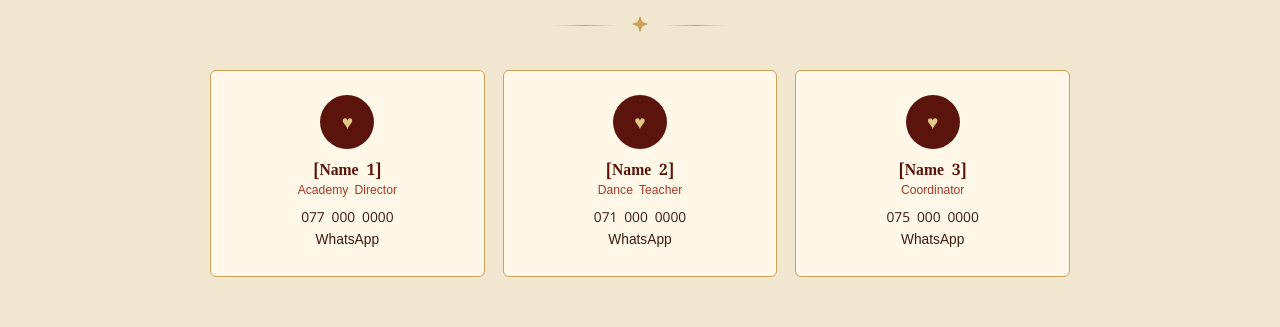
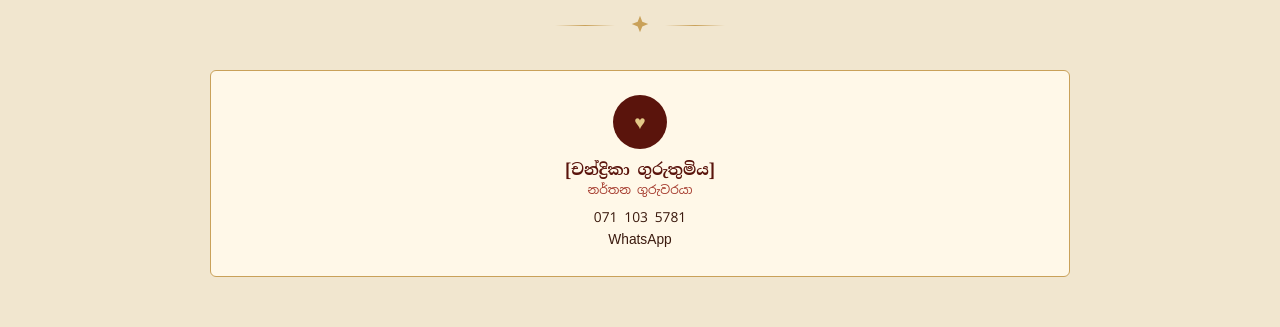
Before and after one commit to Rashminavo/wes-invitation, a Next.js app in the folder ves-mangalya-invitation/: page /invitation in a window 1280 px wide. Shown: the part 4620-4947 px from the top of the page. Built offline with nearby package versions, Linux system fonts and the light colour scheme.

Commit message:
Update contact information to use Sinhala terminology for consistency

```diff
--- a/ves-mangalya-invitation/components/OnePageSections.js
+++ b/ves-mangalya-invitation/components/OnePageSections.js
@@ -34,9 +34,7 @@ const PHOTOS = [
 const VENUE_NAME = 'සිංහපුර ශ්‍රී විජයනන්ද විහාරය';
 const MAPS_QUERY = 'Singhapura Sri Vijayananda Viharaya, Sri Lanka';
 const CONTACTS = [
-  { name: '[Name 1]', role: 'Academy Director', phone: '077 000 0000' },
-  { name: '[Name 2]', role: 'Dance Teacher', phone: '071 000 0000' },
-  { name: '[Name 3]', role: 'Coordinator', phone: '075 000 0000' },
+  { name: '[චන්ද්‍රිකා ගුරුතුමිය]', role: 'නර්තන ගුරුවරයා', phone: '071 103 5781' }
 ];
 
 function getTimeLeft() {
```
